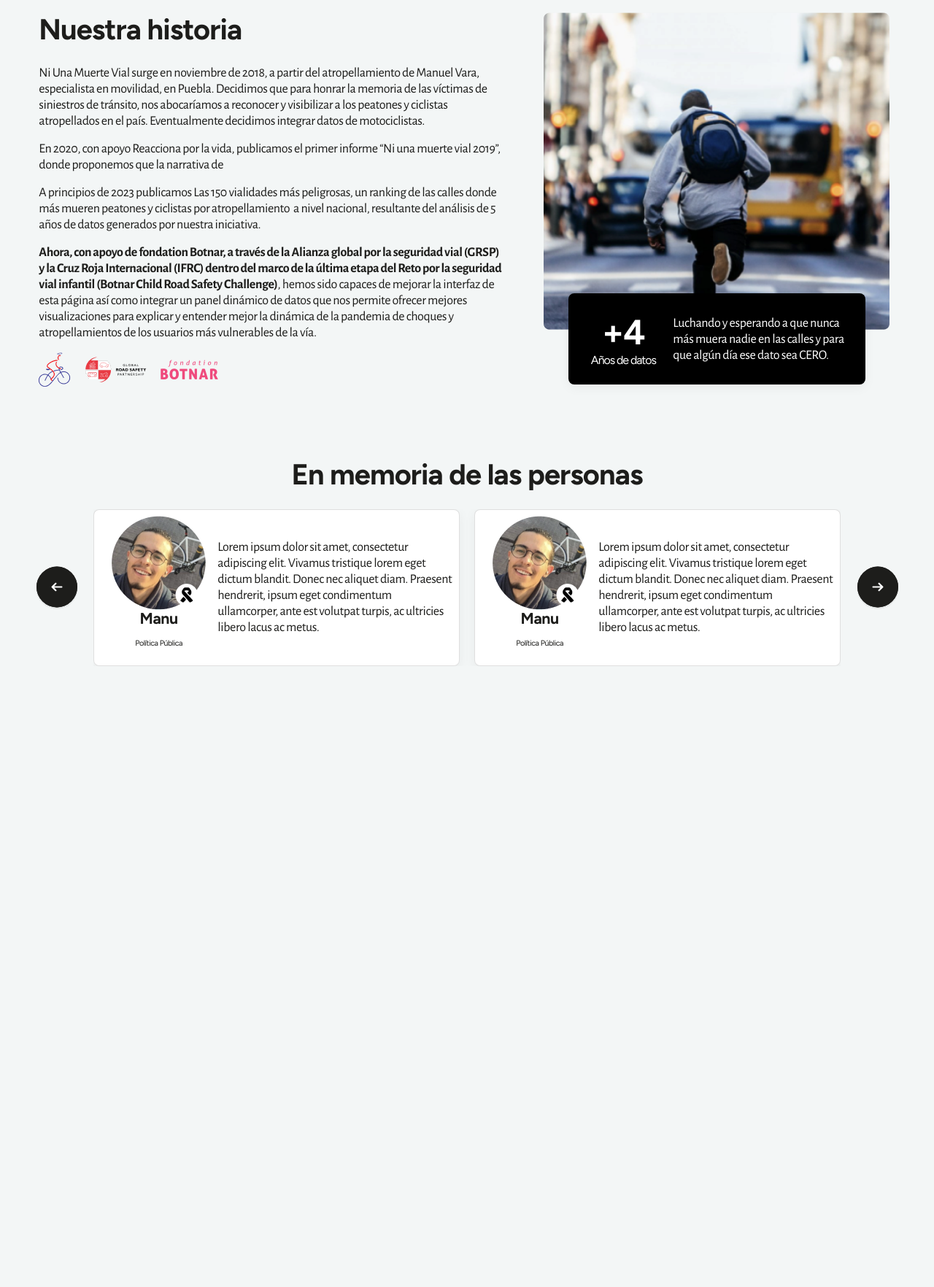
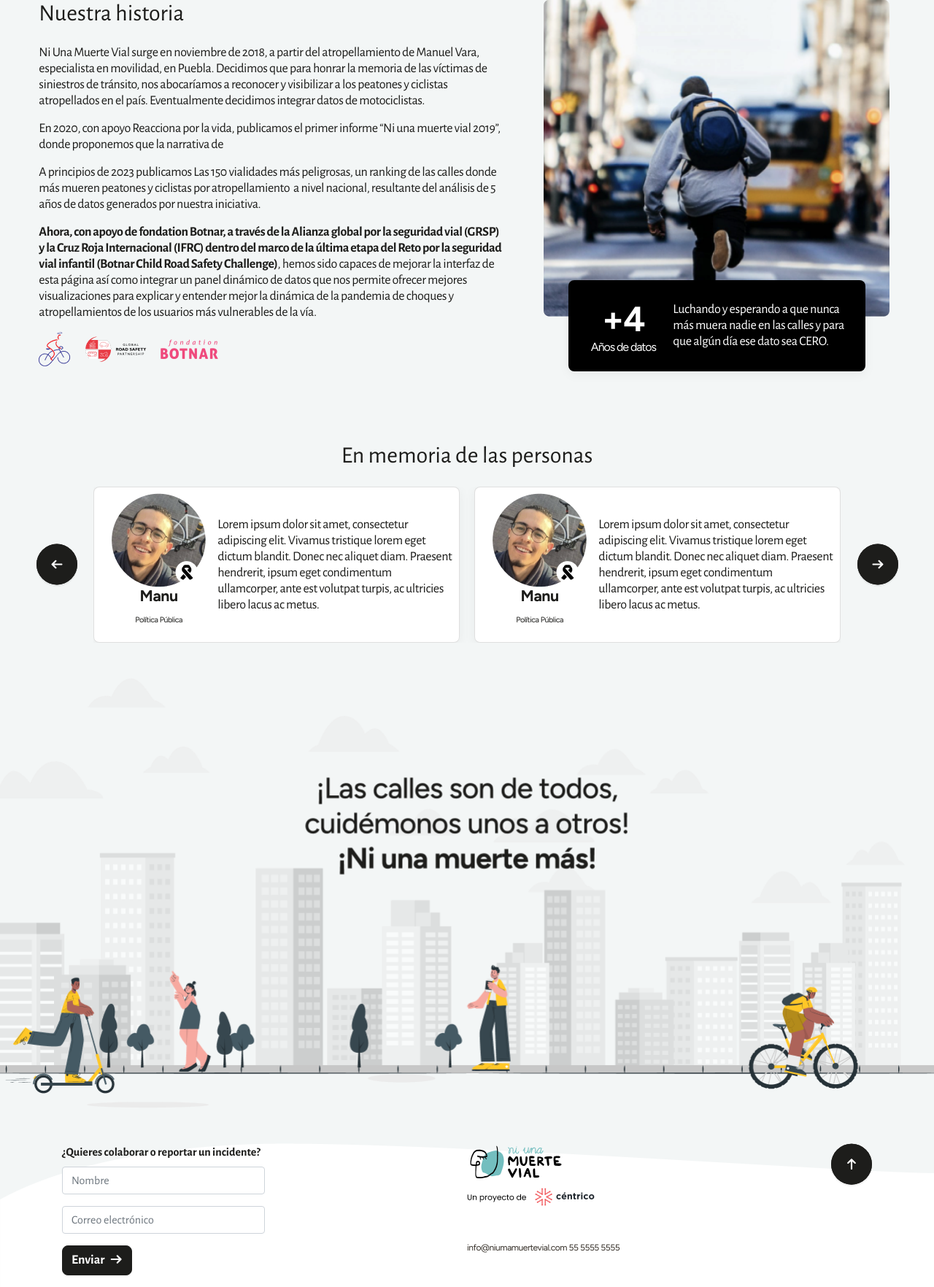
Before and after one commit to adanzilla/numv, a PHP site: page / in a window 1280 px wide. Shown: the part 3775-5539 px from the top of the page at 73% size. Before the commit the page ends 4688 px from the top, so only its background shows below. Run offline with PHP 8.4, Linux system fonts and the light colour scheme; style sheets or scripts are compiled from the project's sources; some libraries are stand-ins or nearby versions.

Commit message:
Se agrega FOOTER y JUMBOTRON

```diff
--- a/maqueta/css/numv.css
+++ b/maqueta/css/numv.css
@@ -398,3 +398,42 @@
   font-weight: 400;
   line-height: normal;
 }
+/* line 476, ../sass/numv.scss */
+* body footer {
+  background-image: url("../img/footer-bg.png");
+  background-size: cover;
+  background-repeat: no-repeat;
+}
+/* line 482, ../sass/numv.scss */
+* body footer form .form-group {
+  position: relative;
+}
+/* line 485, ../sass/numv.scss */
+* body footer form .form-group label.error {
+  background-color: #000000;
+  color: #ffffff;
+  font-size: 10px;
+  padding: 3px 10px;
+  border-radius: 8px;
+  position: absolute;
+  top: 0;
+  right: 0;
+}
+/* line 499, ../sass/numv.scss */
+* body footer h3 {
+  font-family: "Alegreya Sans", serif;
+  font-size: 16px;
+  font-style: normal;
+  font-weight: 700;
+  line-height: 150%;
+  /* 24px */
+}
+/* line 508, ../sass/numv.scss */
+* body footer p a {
+  color: #352F28;
+  font-family: "Figtree", sans-serif;
+  font-size: 12px;
+  font-style: normal;
+  font-weight: 400;
+  line-height: normal;
+}
--- a/maqueta/index.html
+++ b/maqueta/index.html
@@ -285,7 +285,6 @@
     <section class="my-5 p" id="mapa">
         <div class="row no-gutters">
             <div class="col-12 col-sm-10 col-lg-11 mx-auto">
-
                 <div class="row no-gutters">
                     <div class="col-12">
                         <div class="col-12">
@@ -305,6 +304,7 @@
 
             </div>
         </div>
+    </section>
 
     <section class="my-5 p" id="reportes">
         <div class="row no-gutters">
@@ -655,10 +655,91 @@
         </div>
     </section>
 
+    <section id="bottom">
+        <div class="row no-gutters">
+            <div class="col-12">
+                <img src="img/jumbotron.png" class="w-100">
+            </div>
+        </div>
+    </section>
+
+    <footer class="mt-5">
+        <div class="container">
+            <div class="row no-gutters">
+                <div class="col-12 col-md-3">
+                    <div class="row no-gutters">
+                        <div class="col-12">
+                            <h3>¿Quieres colaborar o reportar un incidente?</h3>
+                        </div>
+                    </div>
+                    <div class="row no-gutters">
+                        <div class="col-12">
+                            <form  id="contacto">
+                                <div class="form-group">
+                                    <input type="text" class="form-control" id="name" placeholder="Nombre" name="name">
+                                </div>
+                                <div class="form-group">
+                                    <input type="text" class="form-control" id="email" placeholder="Correo electrónico" name="email">
+                                </div>
+                                <div class="form-group">
+                                    <button class="btn btn-primary">
+                                        Enviar <img src="img/right-arrow.svg" alt="">
+                                    </button>
+                                </div>
+                            </form>
+                        </div>
+                    </div>
+                </div>
+                <div class="col-12 col-md-3"></div>
+                <div class="col-12 col-md-4">
+                    <div class="row no-gutters">
+                        <div class="col-12">
+                            <img src="img/logo-footer.png" alt="">
+                        </div>
+                    </div>
+                    <div class="row no-gutters my-2">
+                        <div class="col-12">
+                            <a href="javascript:void(0):" class="d-inline-block mr-2">
+                                <i class="fab fa-facebook fa-2x"></i>
+                            </a>
+                            <a href="javascript:void(0):" class="d-inline-block mr-2">
+                                <i class="fab fa-twitter fa-2x"></i>
+                            </a>
+                            <a href="javascript:void(0):" class="d-inline-block mr-2">
+                                <i class="fab fa-youtube fa-2x"></i>
+                            </a>
+                            <a href="javascript:void(0):" class="d-inline-block mr-2">
+                                <i class="fab fa-linkedin fa-2x"></i>
+                            </a>
+                        </div>
+                    </div>
+                    <div class="row no-gutters">
+                        <div class="col-12">
+                            <p>
+                                <a href="javascript:void(0);">
+                                    info@niumamuertevial.com
+                                </a>
+                                <a href="javascript:void(0);">
+                                    55 5555 5555
+                                </a>
+                            </p>
+                        </div>
+                    </div>
+                </div>
+                <div class="col-12 col-md-2 text-right">
+                    <a href="javascript:void(0);" id="scroll-top">
+                        <img src="img/rounded-top-arrow-dark.svg" alt="">
+                    </a>
+                </div>
+            </div>
+        </div>
+    </footer>
+
 
     <script src="//code.jquery.com/jquery-1.11.1.min.js"></script>
     <script src="//maxcdn.bootstrapcdn.com/bootstrap/4.0.0/js/bootstrap.min.js"></script>
     <script src="https://unpkg.com/swiper@8/swiper-bundle.min.js"></script>
+    <script src="./bower_components/jquery-validation/dist/jquery.validate.min.js"></script>
     <script src="js/vendor/modernizr-3.11.2.min.js"></script>
     <script src="js/plugins.js"></script>
     <script src="js/main.js"></script>
--- a/maqueta/sass/numv.scss
+++ b/maqueta/sass/numv.scss
@@ -473,5 +473,49 @@ $inter: 'Inter', sans-serif;
 
 		}
 
+		footer {
+			background-image: url('../img/footer-bg.png');
+			background-size: cover;
+			background-repeat: no-repeat;
+
+			form {
+				.form-group {
+					position: relative;
+					label {
+						&.error {
+							background-color: #000000;
+							color: #ffffff;
+							font-size: 10px;
+							padding: 3px 10px;
+							border-radius: 8px;
+							position: absolute;
+							top: 0;
+							right: 0;
+						}
+					}
+				}
+			}
+
+			h3 {
+				font-family: $alegreya;
+				font-size: 16px;
+				font-style: normal;
+				font-weight: 700;
+				line-height: 150%; /* 24px */
+			}
+
+			p {
+				a {
+					color: #352F28;
+					font-family: $figtree;
+					font-size: 12px;
+					font-style: normal;
+					font-weight: 400;
+					line-height: normal;
+				}
+			}
+
+		}
+
 	}
 }
```
Also changed, not shown: maqueta/bower.json (+4 -4 lines), maqueta/js/main.js (+33 -0 lines), maqueta/img/footer-bg.png (added), maqueta/img/jumbotron.png (added), maqueta/img/logo-footer.png (added), maqueta/img/rounded-top-arrow-dark.svg (added). Lines whose indentation alone changed are shown as unchanged.
